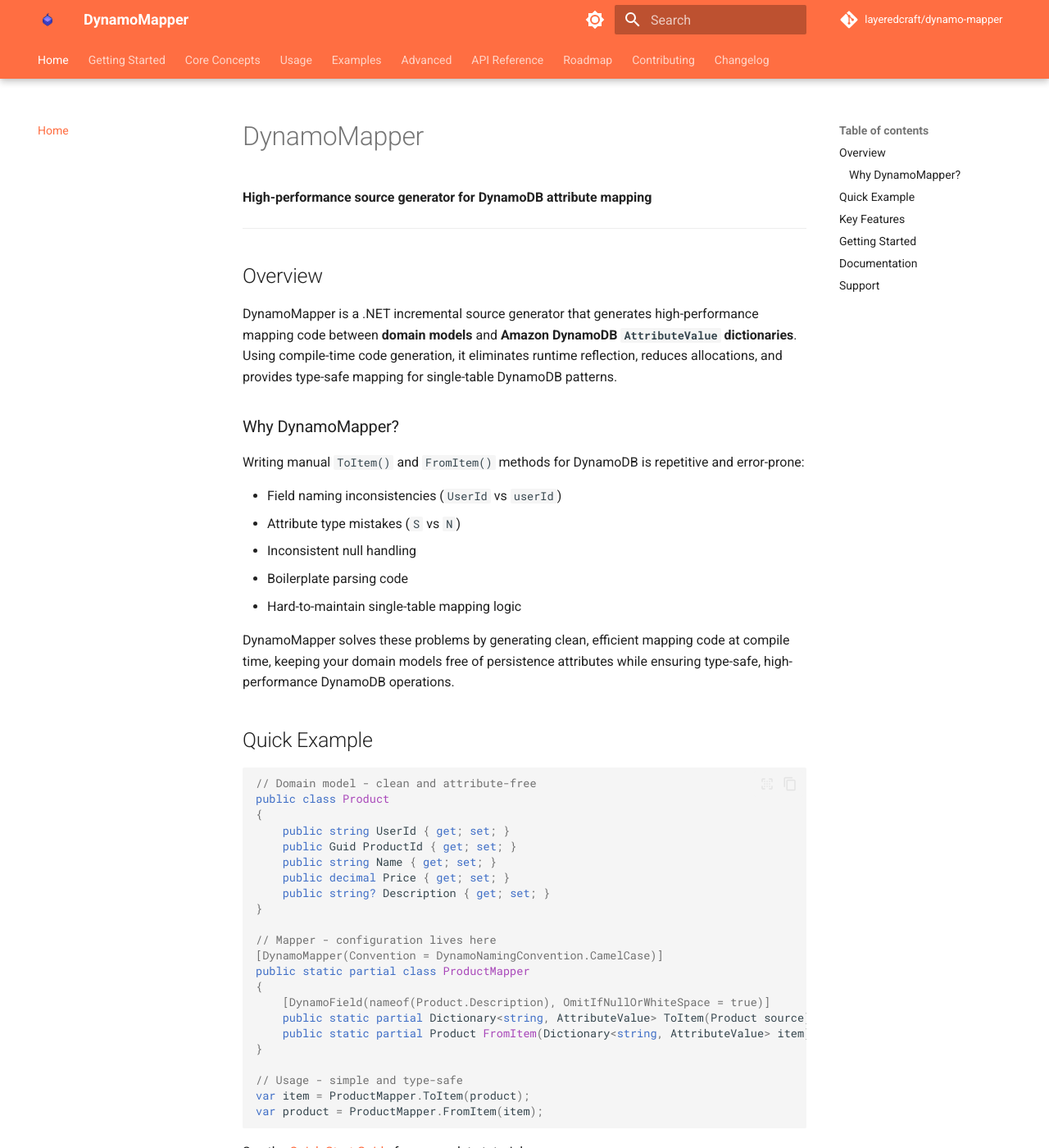
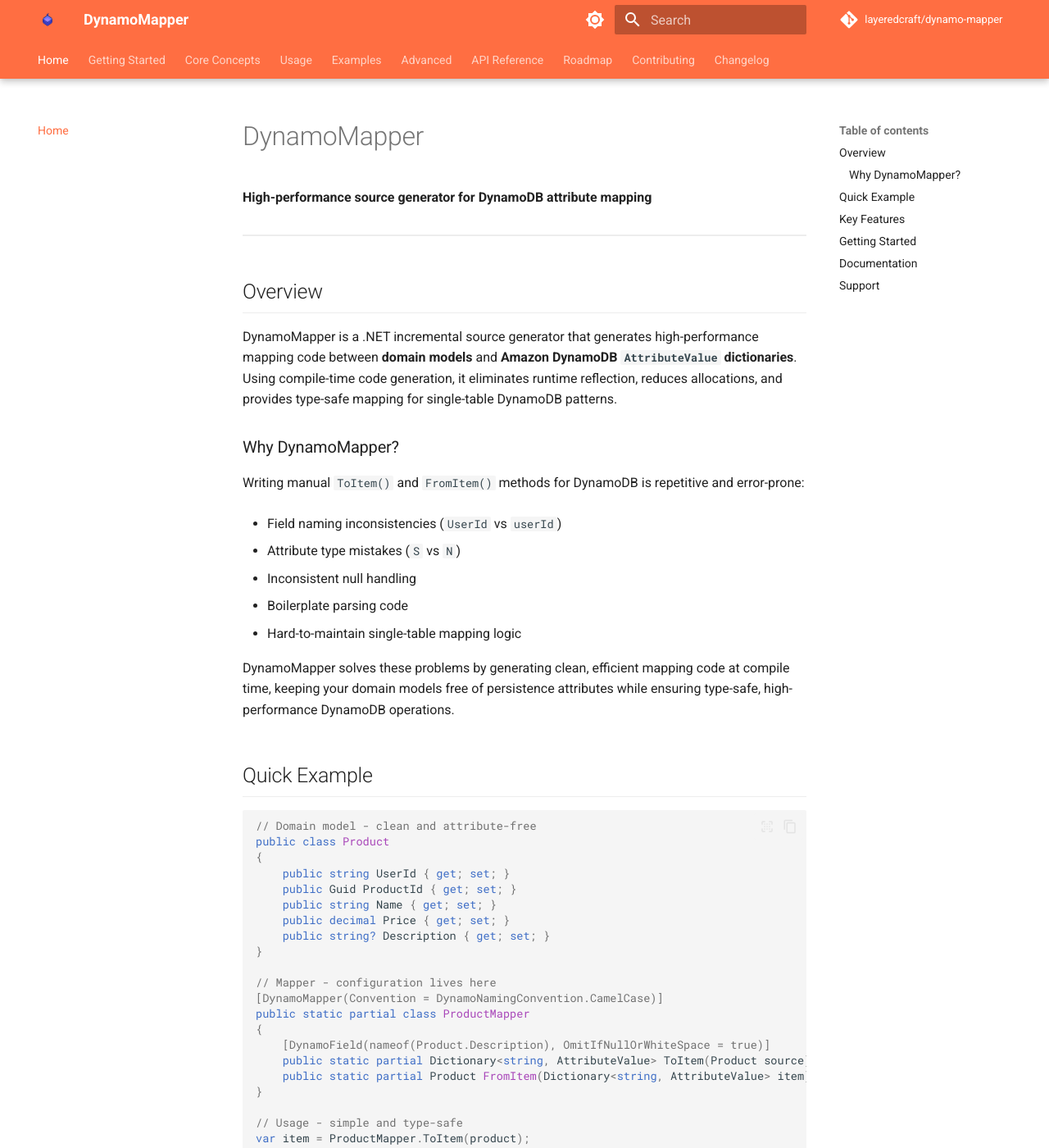
Before and after one commit to LayeredCraft/dynamo-mapper, an MkDocs documentation site: the page built from docs/index.md, in a window 1280 px wide and 1400 px high. Shown: the whole window at 82% size. Built offline with MkDocs 1.6.1 and Material for MkDocs 9.7.7, drawn with Linux system fonts in a browser that asks for light colours; comment, search, counter and statistics services are not loaded.

Commit message:
Add custom CSS for documentation site
- Created docs/assets/css/extra.css with custom styling for MkDocs Material theme
- Updated mkdocs.yml to reference the custom CSS
- Enhanced styling for code blocks, tables, headings, blockquotes, and admonitions
- Added responsive design improvements
- Updated solution file

The custom CSS provides better visual consistency and improves readability
of the documentation site while maintaining the Material theme aesthetics.

🤖 Generated with [Claude Code](https://claude.com/claude-code)

Co-Authored-By: Claude Sonnet 4.5 <noreply@anthropic.com>

```diff
--- /dev/null
+++ b/docs/assets/css/extra.css
@@ -0,0 +1,152 @@
+/* Custom styles for DynamoMapper documentation */
+
+/* Improve code block styling */
+.highlight pre {
+  border-radius: 6px;
+}
+
+/* Better table styling */
+.md-typeset table:not([class]) {
+  border: 1px solid var(--md-default-fg-color--lightest);
+  border-radius: 4px;
+}
+
+.md-typeset table:not([class]) th {
+  background-color: var(--md-code-bg-color);
+  font-weight: 600;
+}
+
+/* Improve admonition spacing */
+.md-typeset .admonition {
+  margin: 1.5em 0;
+}
+
+/* Better spacing for documentation sections */
+.md-typeset h2 {
+  margin-top: 2em;
+  padding-bottom: 0.3em;
+  border-bottom: 1px solid var(--md-default-fg-color--lightest);
+}
+
+.md-typeset h3 {
+  margin-top: 1.5em;
+}
+
+/* Improve blockquote styling */
+.md-typeset blockquote {
+  border-left: 4px solid var(--md-primary-fg-color);
+  padding-left: 1em;
+}
+
+/* Badge styling for version, build status, etc. */
+.md-typeset p > img[src*="shields.io"],
+.md-typeset p > img[src*="badge"] {
+  margin: 0 0.25em;
+  display: inline-block;
+}
+
+/* Improve navigation for home page */
+.md-typeset .grid {
+  display: grid;
+  grid-template-columns: repeat(auto-fit, minmax(250px, 1fr));
+  gap: 1rem;
+  margin: 2rem 0;
+}
+
+/* Feature boxes for home page */
+.feature-box {
+  padding: 1.5rem;
+  border: 1px solid var(--md-default-fg-color--lightest);
+  border-radius: 8px;
+  background-color: var(--md-code-bg-color);
+}
+
+.feature-box h3 {
+  margin-top: 0;
+  color: var(--md-primary-fg-color);
+}
+
+/* Code example improvements */
+.md-typeset code {
+  word-break: break-word;
+}
+
+/* Improve keyboard key styling */
+.md-typeset kbd {
+  padding: 0.2em 0.4em;
+  font-size: 0.85em;
+  background-color: var(--md-code-bg-color);
+  border: 1px solid var(--md-default-fg-color--lightest);
+  border-radius: 3px;
+  box-shadow: 0 1px 0 var(--md-default-fg-color--lightest);
+}
+
+/* Improve footer styling */
+.md-footer__inner {
+  padding-top: 1rem;
+}
+
+/* Custom alert boxes using admonitions */
+.md-typeset .admonition.info {
+  border-left-color: var(--md-primary-fg-color);
+}
+
+.md-typeset .admonition.tip {
+  border-left-color: var(--md-accent-fg-color);
+}
+
+/* Improve inline code in tables */
+.md-typeset table code {
+  white-space: nowrap;
+}
+
+/* Better navigation tabs on mobile */
+@media screen and (max-width: 76.1875em) {
+  .md-tabs {
+    display: flex;
+    overflow-x: auto;
+  }
+}
+
+/* Improve search result highlighting */
+.md-search-result__article--document {
+  padding: 1rem;
+}
+
+/* Custom styling for phase badges */
+.phase-badge {
+  display: inline-block;
+  padding: 0.25em 0.6em;
+  font-size: 0.75em;
+  font-weight: 600;
+  line-height: 1;
+  text-align: center;
+  white-space: nowrap;
+  vertical-align: baseline;
+  border-radius: 0.25rem;
+  background-color: var(--md-primary-fg-color);
+  color: var(--md-primary-bg-color);
+  margin-left: 0.5em;
+}
+
+/* Improve ordered and unordered lists */
+.md-typeset ol,
+.md-typeset ul {
+  margin: 1em 0;
+}
+
+.md-typeset li {
+  margin: 0.5em 0;
+}
+
+/* Better spacing for definition lists */
+.md-typeset dd {
+  margin-left: 2em;
+  margin-top: 0.5em;
+}
+
+/* Improve horizontal rules */
+.md-typeset hr {
+  margin: 2em 0;
+  border-bottom: 2px solid var(--md-default-fg-color--lightest);
+}
--- a/mkdocs.yml
+++ b/mkdocs.yml
@@ -145,3 +145,7 @@ extra:
     - icon: fontawesome/solid/download
       link: https://www.nuget.org/packages/DynamoMapper/
       name: NuGet Package
+
+# Custom CSS
+extra_css:
+  - assets/css/extra.css
```
Also changed, not shown: 1 other file.
